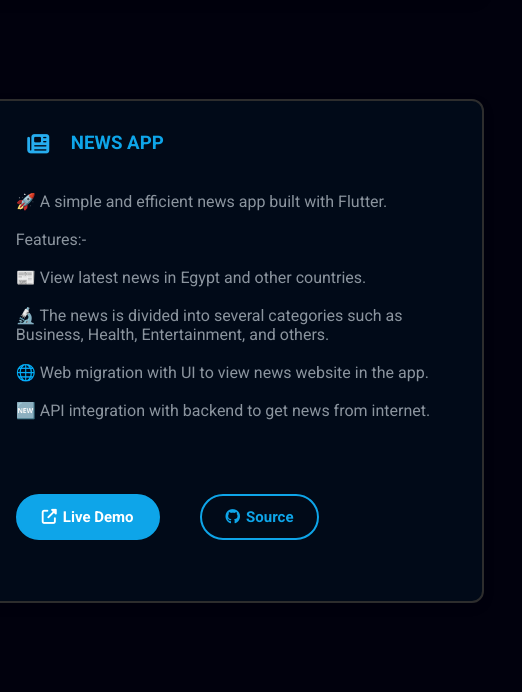
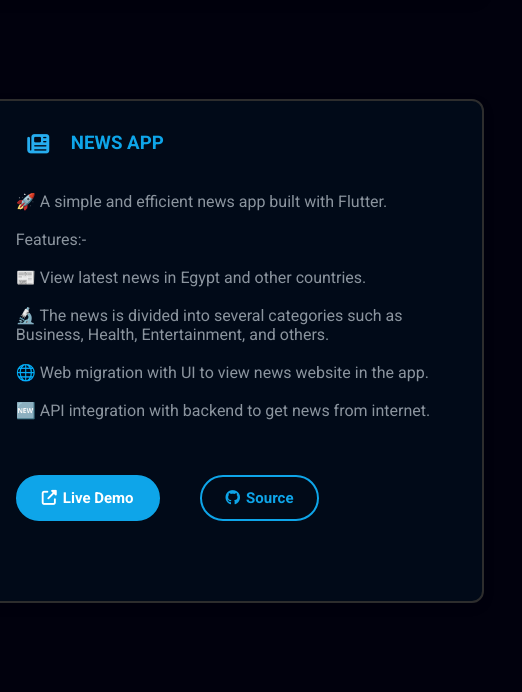
Before and after one commit to AhmedAyman951753/Portfolio, a plain HTML site: page index.html in a window 1280 px wide. Shown: the part 4328-5020 px from the top of the page, 758-1280 px from the left. Drawn offline with Linux system fonts and the light colour scheme.

Commit message:
edit in space between buttons and description in the new project

```diff
--- a/index.html
+++ b/index.html
@@ -528,7 +528,7 @@
 
 🌐 Web migration with UI to view news website in the app. <br><br>
 
-🆕 API integration with backend to get news from internet.<br><br><br></p>
+🆕 API integration with backend to get news from internet.<br><br></p>
     <div class="project-buttons">
       <a href="https://youtu.be/xQMW53NjyuA" target="_blank" class="btn btn live"><i class="fas fa-external-link-alt"></i>Live Demo</a>
       <a href="https://github.com/ahmd-aymn/flutter_projects/tree/master/news_app" target="_blank" class="btn btn code"><i class="fab fa-github"></i>Source</a>
```
